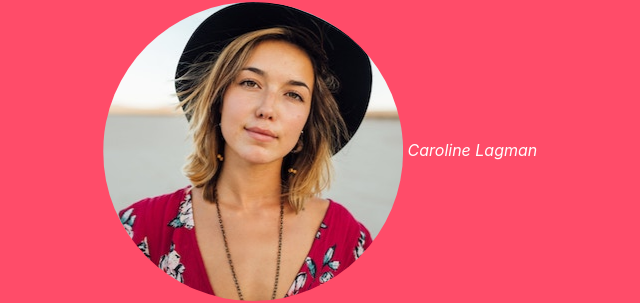
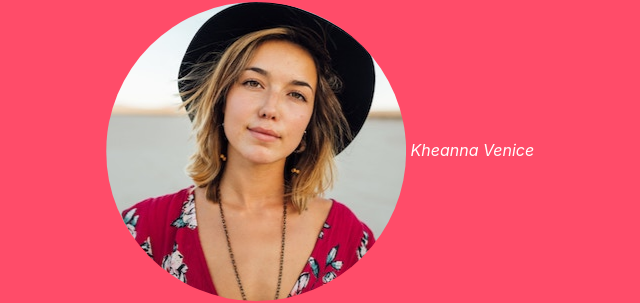
Before and after one commit to JiaValdez/Tindog-, a plain HTML site: page index.html in a window 1280 px wide. Shown: the part 1276-1579 px from the top of the page, 248-888 px from the left. Drawn offline with nearby package versions, Linux system fonts and the light colour scheme.

Commit message:
Update index.html

```diff
--- a/index.html
+++ b/index.html
@@ -154,7 +154,7 @@
                 <div class="carousel-item active text-center">
                     <h2>Lorem ipsum dolor sit amet consectetur adipisicing elit. Fugiat beatae velit, atque quo inventore id dolor? Amet, ea cum. Vitae, corrupti dolore. Natus aliquid asperiores sequi ratione libero quaerat iusto.</h2>
                     <img class="testimonial__image rounded-circle w-20" src="./images/lady-img.jpg" alt="First slide">
-                    <em>Caroline Lagman</em>
+                    <em>Kheanna Venice</em>
                 </div>
 
                     <div class="carousel-item text-center">
```
